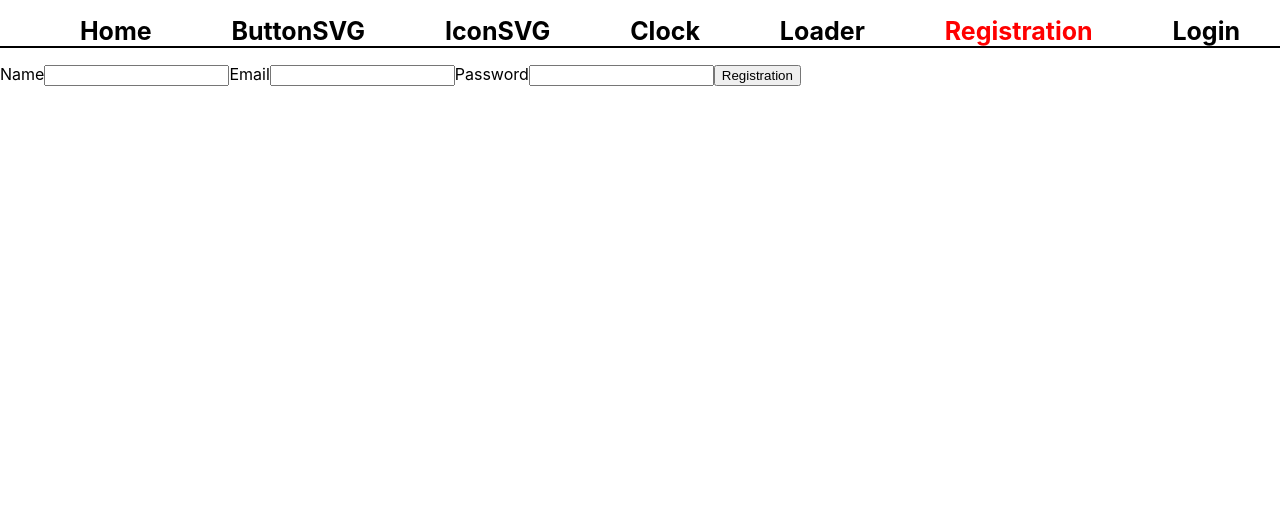
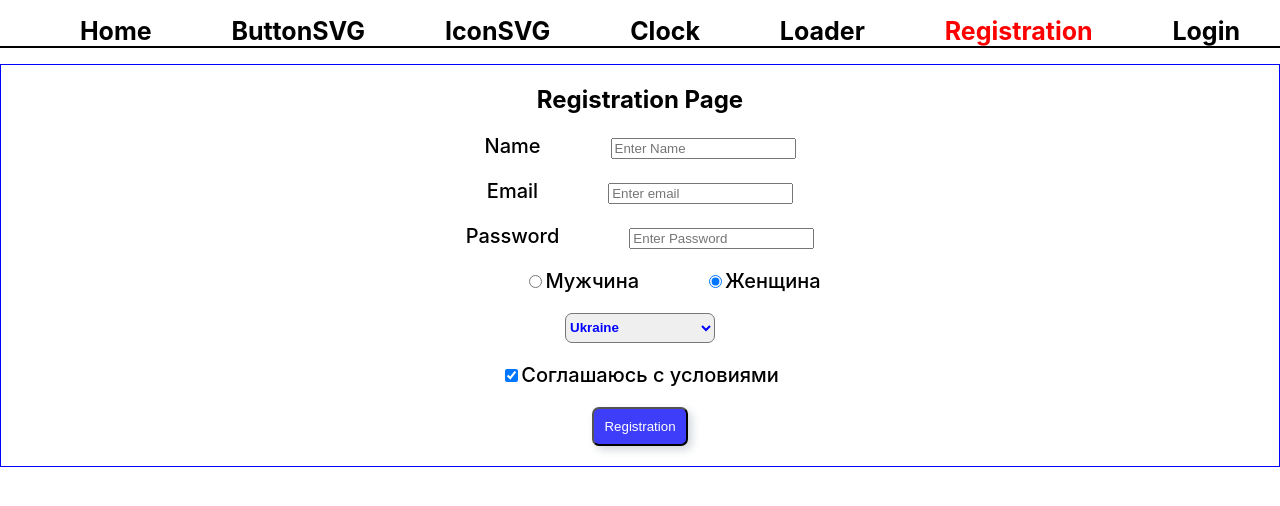
Before and after one commit to korysergey55/react-components, a React (Create React App) app: page /registration in a window 1280 px wide. Shown: the top 506 px of the page. Built offline with nearby package versions, Linux system fonts and the light colour scheme.

Commit message:
select-checkbox

```diff
--- a/src/components/auth/AuthForm.js
+++ b/src/components/auth/AuthForm.js
@@ -1,66 +1,173 @@
 import React, { Component } from "react";
+import styles from "./AuthFormStyled.module.css";
+import { v4 as uuidv4 } from "uuid";
+import { connect } from "react-redux";
 import { withRouter } from "react-router-dom";
-
 import {
  registrationUserOperation,
  loginUserOperation,
 } from "../../redux/auth/authOperations";
-import { connect } from "react-redux";
+import formOptions from "./options";
 
 class AuthForm extends Component {
  state = {
   email: "",
   password: "",
+  gender: "female",
+  licence: true,
+  country: null,
  };
+
+ nameInputId = uuidv4();
+ emailInputId = uuidv4();
+ passwordInputId = uuidv4();
+
  onHandleChange = (event) => {
   this.setState({ [event.target.name]: event.target.value });
  };
+
+ handleLicenceChange = (evt) => {
+  const isCheckbox = evt.target.type === "checkbox";
+  //  this.setState({
+  //   licence: isCheckbox ? evt.target.checked : evt.target.value,
+  //  });
+  this.setState({
+   licence: evt.target.checked,
+  });
+ };
+
  onHandleSubmit = (event) => {
   event.preventDefault();
-
   this.props.location.pathname === "/registration"
-   ? this.props.registrationUserOperation(this.state)
+   ? this.props.registrationUserOperation({
+      email: this.state.email,
+      password: this.state.password,
+      name: this.state.name,
+     })
    : this.props.loginUserOperation({
       email: this.state.email,
       password: this.state.password,
      });
+  this.reset();
+  this.props.history.push("/login");
  };
+
+ reset = () => {
+  this.setState({ email: "", password: "" });
+ };
+
  render() {
   return (
-   <form className="formAuth" onSubmit={this.onHandleSubmit}>
+   <form className={styles.formAuth} onSubmit={this.onHandleSubmit}>
+    <h2 className="title">
+     {this.props.location.pathname === "/registration"
+      ? "Registration Page"
+      : "Login Page"}
+    </h2>
     {this.props.location.pathname === "/registration" && (
-     <label className="labelName">
+     <label className={styles.labelName} htmlFor={this.nameInputId}>
       Name
       <input
        onChange={this.onHandleChange}
-       className="inputName"
+       className={styles.inputName}
        type="text"
        name="name"
        value={this.state.name}
+       required
+       placeholder="Enter Name"
+       pattern="^[a-zA-Zа-яА-Я]+(([' -][a-zA-Zа-яА-Я ])?[a-zA-Zа-яА-Я]*)*$"
+       title="Имя может состоять только из букв, апострофа, тире и пробелов. Например Adrian, Jacob Mercer, Charles de Batz de Castelmore d'Artagnan и т. п."
+       id={this.nameInputId}
       />
      </label>
     )}
-    <label className="labelName">
+    <label className={styles.labelName} htmlFor={this.emailInputId}>
      Email
      <input
       onChange={this.onHandleChange}
-      className="inputName"
-      type="text"
+      className={styles.inputName}
+      type="email"
       name="email"
       value={this.state.email}
+      required
+      placeholder="Enter email"
+      id={this.emailInputId}
      />
     </label>
-    <label className="labelName">
+    <label className={styles.labelName} htmlFor={this.passwordInputId}>
      Password
      <input
       onChange={this.onHandleChange}
-      className="inputName"
-      type="text"
+      className={styles.inputName}
+      type="password"
       name="password"
       value={this.state.password}
+      required
+      placeholder="Enter Password"
+      id={this.passwordInputId}
      />
     </label>
-    <button className="buttonGo" type="submit">
+    {this.props.location.pathname === "/registration" && (
+     <>
+      <div className={styles.radioContainer}>
+       <label className={styles.labelName}>
+        <input
+         className={styles.inputName}
+         type="radio"
+         name="gender"
+         value="male"
+         onChange={this.onHandleChange}
+         checked={this.state.gender === "male"}
+        />
+        Мужчина
+       </label>
+       <label className={styles.labelName}>
+        <input
+         className={styles.inputName}
+         type="radio"
+         name="gender"
+         value="female"
+         onChange={this.onHandleChange}
+         checked={this.state.gender === "female"}
+        />
+        Женщина
+       </label>
+      </div>
+      <select
+       className={styles.select}
+       name="country"
+       value={this.state.country}
+       onChange={this.onHandleChange}
+       required
+      >
+       {formOptions.map((option) => (
+        <option
+         value={option.value}
+         name={option.name}
+         checked={this.state.country === option.value}
+        >
+         {option.countryName}
+        </option>
+       ))}
+       {/* <option value="Ukraine">Ukraine</option>
+       <option value="Poland">Poland</option> */}
+      </select>
+      <label className={styles.labelName}>
+       <input
+        type="checkbox"
+        name="licence"
+        onChange={this.handleLicenceChange}
+        checked={this.state.licence}
+       />
+       Соглашаюсь с условиями
+      </label>
+     </>
+    )}
+    <button
+     className={styles.buttonGo}
+     type="submit"
+     disabled={!this.state.licence}
+    >
      {this.props.location.pathname === "/registration"
       ? "Registration"
       : "Login"}
--- /dev/null
+++ b/src/components/auth/AuthFormStyled.module.css
@@ -0,0 +1,45 @@
+.formAuth {
+ display: flex;
+ flex-direction: column;
+ justify-content: center;
+ align-items: center;
+ min-width: 500px;
+ min-height: 300px;
+ border: 1px solid blue;
+}
+.labelName {
+ margin-bottom: 20px;
+ font-size: 20px;
+ font-weight: 500;
+}
+.inputName {
+ margin-left: 70px;
+}
+.radioContainer {
+ display: flex;
+}
+.select {
+ width: 150px;
+ height: 30px;
+ margin-bottom: 20px;
+ border-radius: 7px;
+ font-weight: 700;
+ color: blue;
+}
+.select:focus {
+ outline: none;
+}
+.buttonGo {
+ min-width: 50px;
+ margin-bottom: 20px;
+ padding: 10px;
+ border-radius: 7px;
+ color: white;
+ background-color: rgb(62, 62, 250);
+ box-shadow: 4px 4px 8px 0px rgba(34, 60, 80, 0.2);
+}
+.buttonGo:hover {
+ cursor: pointer;
+ color: black;
+ background-color: rgb(88, 255, 11);
+}
--- /dev/null
+++ b/src/components/auth/options.js
@@ -0,0 +1,23 @@
+const formOptions = [
+ {
+  name: "country",
+  value: "Ukraine",
+  countryName: "Ukraine",
+ },
+ {
+  name: "country",
+  value: "Poland",
+  countryName: "Poland",
+ },
+ {
+  name: "country",
+  value: "USA",
+  countryName: "USA",
+ },
+ {
+  name: "country",
+  value: "Bolivia",
+  countryName: "Bolivia",
+ },
+];
+export default formOptions;
--- a/src/components/formAdd/FormAdd.js
+++ b/src/components/formAdd/FormAdd.js
@@ -24,7 +24,7 @@ class FormAdd extends Component {
  };
 
  findDuplicate = (item) => {
-  const isDublicate = this.props.newItems.some(
+  const isDublicate = this.props.newItems.find(
    (contact) => contact?.name === item
   );
   if (!item) {
--- a/src/components/modal/Modal.js
+++ b/src/components/modal/Modal.js
@@ -17,14 +17,15 @@ class Modal extends Component {
   body.style.overflow = "auto";
  }
 
- handleEsc = (e) => {
-  if (e.code === "Escape") {
+ handleEsc = (evt) => {
+  if (evt.code === "Escape") {
    this.props.taggleModal();
   }
  };
 
- handleBackdropClick = (e) => {
-  if (e.target !== e.currentTarget) return;
+ handleBackdropClick = (evt) => {
+     if (evt.target !== evt.currentTarget)
+         return;
   this.props.taggleModal();
  };
 
@@ -66,7 +67,6 @@ export default connect(mapStateToProps, mapDispatchToProps)(Modal);
 //</button>;
 //{ this.props.isModalOpen && <Modal />}
 
-
 // const mapStateToProps = (state, ownProps) => ({
 //  isModalOpen: state.modal.isModalOpen,
 // });
--- a/src/pages/module/HomePageStyled.module.css
+++ b/src/pages/module/HomePageStyled.module.css
@@ -4,11 +4,14 @@
  min-height: 100%;
  height: 100vw;
  padding: 20px;
- background-image: url(../../images/bg-1.jpg);
+ background-image: url(../../images/mountains.jpg);
  background-repeat: no-repeat;
- background-size: contain;
-
+ background-size: cover;
+ background-position: center;
 }
 .title {
- margin: 0;
+ display: block;
+ margin: 0 auto;
+ text-align: center;
+ color: white;
 }
--- a/src/redux/filter/FilterSelectors.js
+++ b/src/redux/filter/FilterSelectors.js
@@ -5,10 +5,8 @@ export const filterSelector = (state) => state.filter?.query;
 
 export const getfilteredSelector = createSelector(
  [formSelector, filterSelector],
- (items, filter) =>
-  items?.filter((item) =>
-   item.name.toLowerCase().includes(filter.toLowerCase())
-  )
+ (items, query) =>
+  items?.filter((item) => item.name.toLowerCase().includes(query.toLowerCase()))
 );
 
 // const getFilterItems = (state) => {
```
Also changed, not shown: src/components/StoregeDublicateNormolize/StoregeDublicateNormolize.js (+4 -5 lines).
